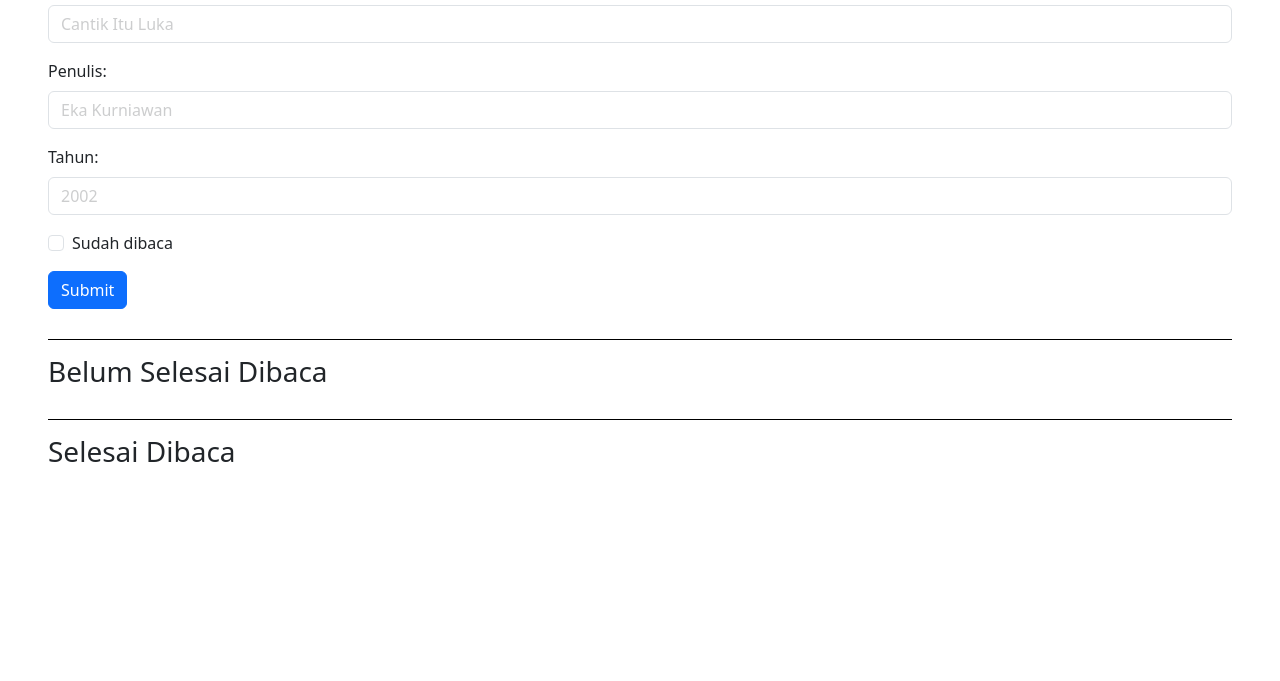
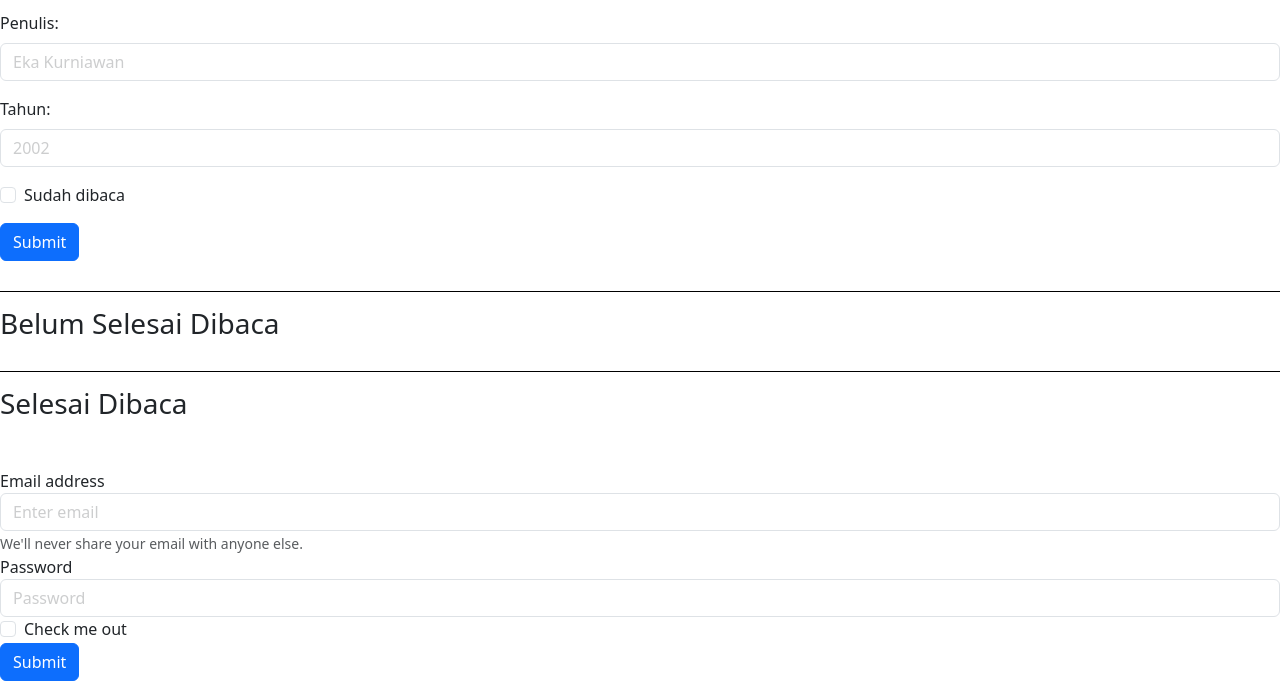
Before and after one commit to masuden0000/Bookshelf_App, a plain HTML site: page index.html in a window 1280 px wide. Shown: the part 131-812 px from the top of the page. Drawn offline with nearby package versions, Linux system fonts and the light colour scheme; some packages are replaced by stand-ins of ours; a script that the page names is missing.

Commit message:
update html

```diff
--- a/index.html
+++ b/index.html
@@ -14,7 +14,7 @@
 </head>
 
 <body>
-    <div class="container-fluid p-5">
+    <div class="">
         <div id="welcome">
             <h1 id="welcomeWords">Selamat Datang! &#9995;</h1>
         </div>
@@ -59,6 +59,23 @@
             <!-- FORM END -->
         </div>
     </div>
+    <form>
+        <div class="form-group">
+            <label for="exampleInputEmail1">Email address</label>
+            <input type="email" class="form-control" id="exampleInputEmail1" aria-describedby="emailHelp"
+                placeholder="Enter email">
+            <small id="emailHelp" class="form-text text-muted">We'll never share your email with anyone else.</small>
+        </div>
+        <div class="form-group">
+            <label for="exampleInputPassword1">Password</label>
+            <input type="password" class="form-control" id="exampleInputPassword1" placeholder="Password">
+        </div>
+        <div class="form-check">
+            <input type="checkbox" class="form-check-input" id="exampleCheck1">
+            <label class="form-check-label" for="exampleCheck1">Check me out</label>
+        </div>
+        <button type="submit" class="btn btn-primary">Submit</button>
+    </form>
 
     <script src="https://cdn.jsdelivr.net/npm/bootstrap@5.3.2/dist/js/bootstrap.bundle.min.js"
         integrity="sha384-C6RzsynM9kWDrMNeT87bh95OGNyZPhcTNXj1NW7RuBCsyN/o0jlpcV8Qyq46cDfL" crossorigin="anonymous">
```
Also changed, not shown: assets/js/view.js (deleted).
